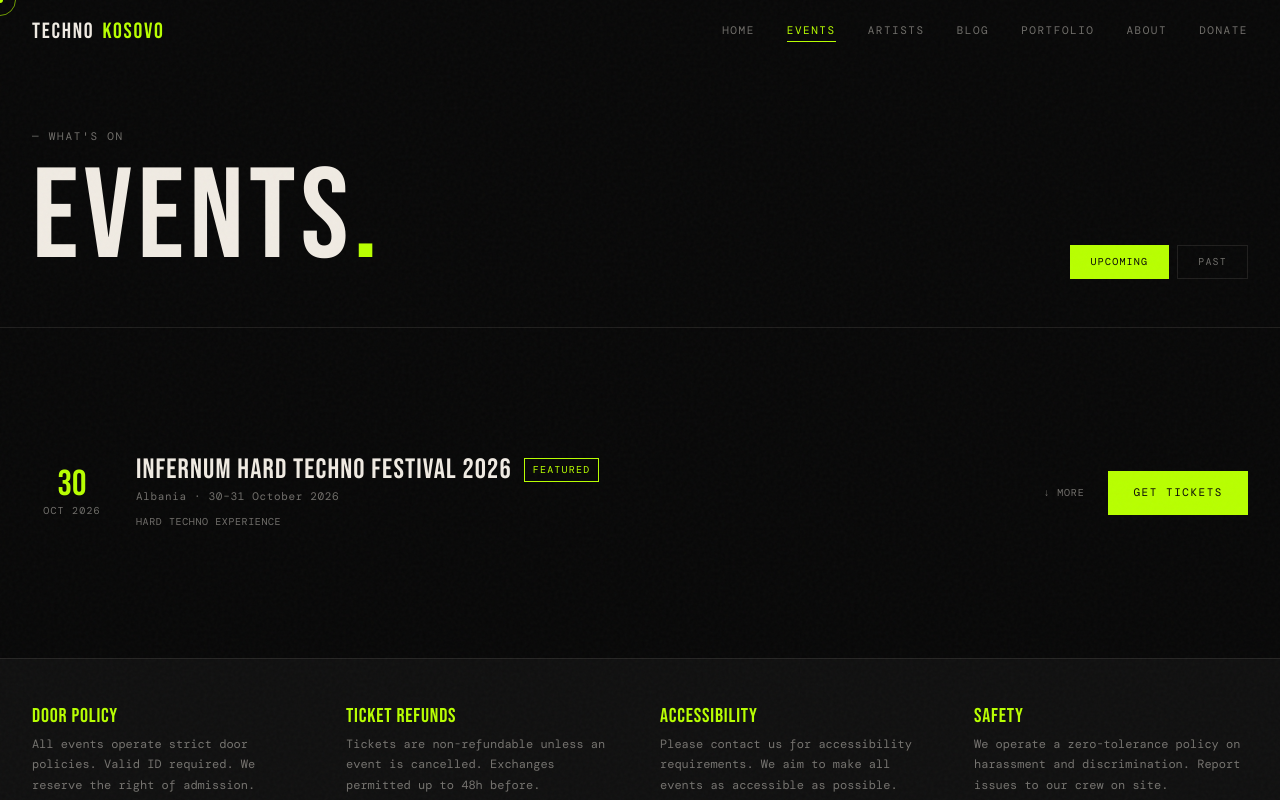
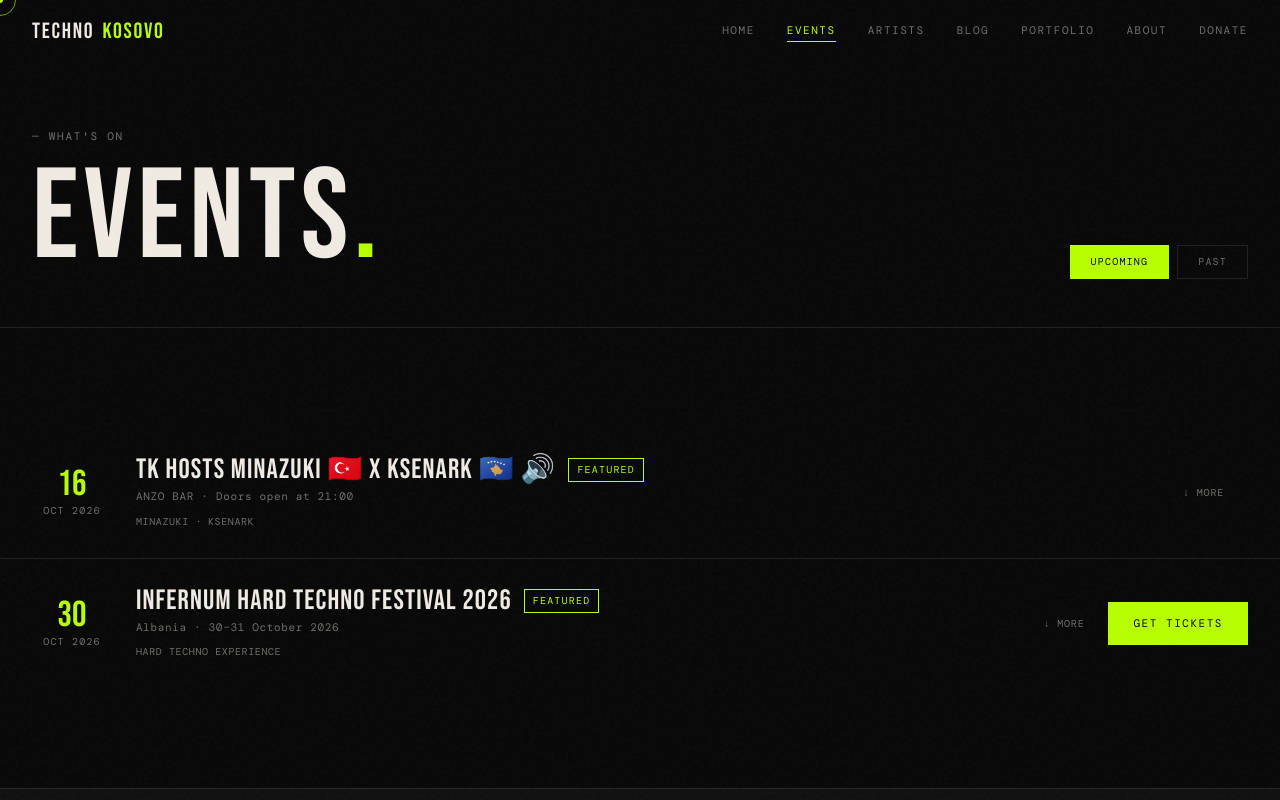
Before and after one commit to eronbegiqi/Techno-kosova-website, a React (Vite) app: page /events in a window 1280 px wide. Shown: the top 800 px of the page. Built offline with nearby package versions, Linux system fonts and the light colour scheme; a web font is replaced by a local one.

Commit message:
TK First Event

```diff
--- a/src/data.js
+++ b/src/data.js
@@ -833,6 +833,23 @@ On a heavenly location situated at the peak of Golesh, KISSMET x NXT LVL N'MAJE
     posterColor: '#ff6b35',
   },
   {
+    id: 'tk-hosts-minazuki-ksenark',
+    title: 'TK Hosts MINAZUKI 🇹🇷 x KSENARK 🇽🇰 🔊',
+    subtitle: 'First time in Kosovo',
+    date: '2026-10-16',
+    time: 'Doors open at 21:00',
+    venue: 'ANZO BAR',
+    address: 'Prishtina, Kosovo',
+    lineup: ['Minazuki', 'Ksenark'],
+    description: 'On Friday, October 16, TechnoKosovo brings Minazuki to Kosovo for the first time, joined by our local force Ksenark on warm up duty.\n\nWe meet on the dancefloor and keep it going until late.\n\nGoogle Maps Location: https://maps.app.goo.gl/2HaXAo7KzAMtayoi7\nANZO BAR @anzobar.pr\n\nFriday, 16 October 2026\nDoors open at 21:00\nFree entry\n\nSee you on the dancefloor. 🖤',
+    ticketLink: null,
+    image: 'https://i.postimg.cc/Q88DbF7L/Anzo-Poster.png',
+    price: 'Free entry',
+    soldOut: false,
+    featured: true,
+    posterColor: '#111111',
+  },
+  {
     id: 'infernum-hard-techno-festival-2026',
     title: 'INFERNUM HARD TECHNO FESTIVAL 2026',
     subtitle: 'The fire is coming.',
```
